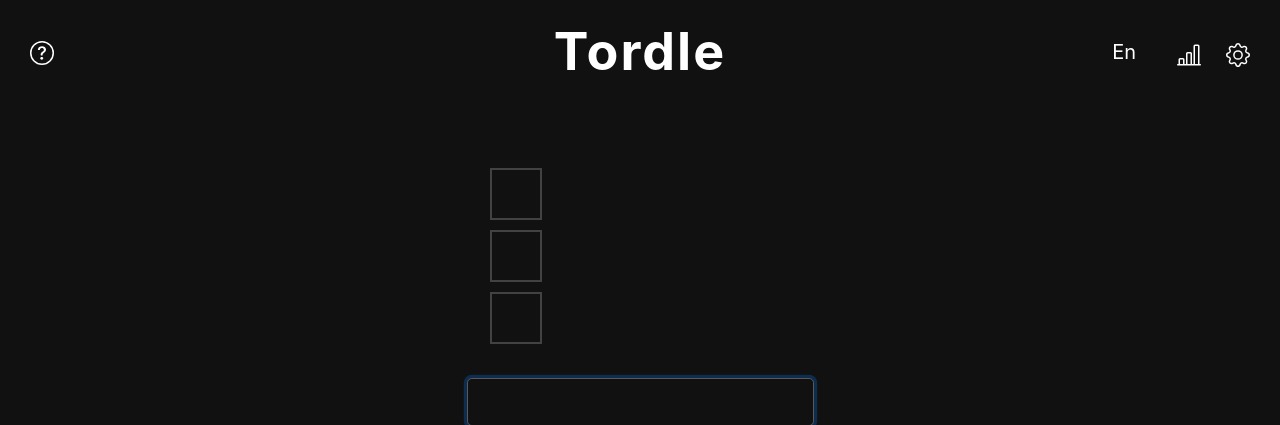
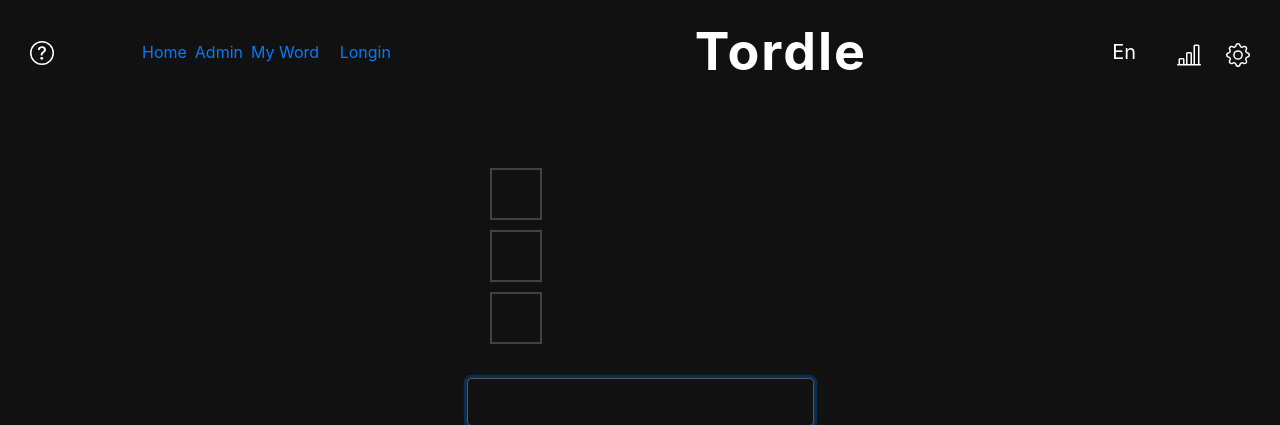
Before and after one commit to sjasthi/tordle, a Flask app: page /my_word/1 in a window 1280 px wide. Shown: the top 425 px of the page. Run offline with Flask 2, Linux system fonts and the light colour scheme; tables that the repository leaves empty hold one stand-in row (values such as "Sample post"); parts of the project's set-up code (start-up, migrations or seed data) failed here and were passed over; some libraries are stand-ins or nearby versions.

Commit message:
add navbar link

```diff
--- a/main.py
+++ b/main.py
@@ -69,8 +69,8 @@ def admin_input():
     return render_template("admin.html", result=result)
 
 
-@app.route("/my_word")
-def my_input():
+@app.route("/my_word", methods=["GET"])
+def my_word():
     result = {
         "language": "English",
         "email": "",
@@ -83,7 +83,7 @@ def my_input():
 
 
 @app.route("/my_word", methods=["POST"])
-def my_input_post():
+def my_word_post():
     result = generate_id(request, db)
     return render_template("my_word.html", result=result)
 
--- a/templates/header.html
+++ b/templates/header.html
@@ -2,7 +2,10 @@
 <header class="site-header">
 
     <nav class="navbar navbar-expand-md navbar-dark bg-steel ">
+
         <div class="container">
+            &ensp; &ensp; &ensp; <a href="{{ url_for('index') }}">Home</a> &ensp; <a href="{{ url_for('admin') }}">Admin</a> &ensp;
+            <a href="{{ url_for('my_word') }}">My Word</a> &ensp; &ensp; <a href="">Longin</a>
             <h1 class="nav-center navbar-brand me-2 ">Tordle</h1>
             <div class="nav-right">
                 <span class="navbar-brand">{{params.language | title}}</span>
--- a/templates/my_word.html
+++ b/templates/my_word.html
@@ -7,7 +7,7 @@
 <div id="image" class="center">
     <div class="content-section">
 
-        <form action="{{ url_for('my_input_post')}}" method="post">
+        <form action="{{ url_for('my_word_post')}}" method="post">
             <fieldset class="form-group">
                 <span class="nav-item" href="">Language &#8195;</span>
                 <select name="language" class="btn-group ">
```
